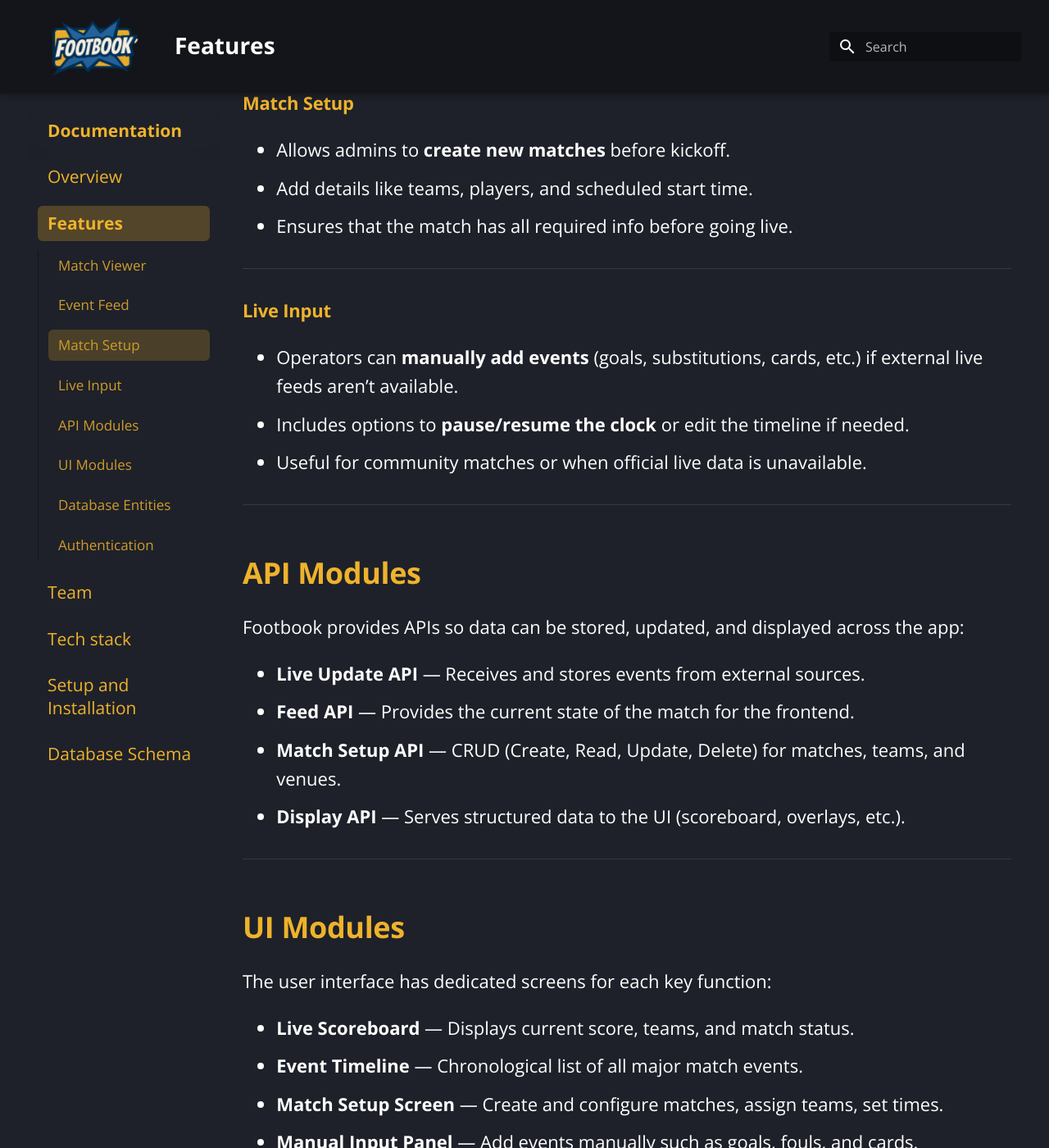
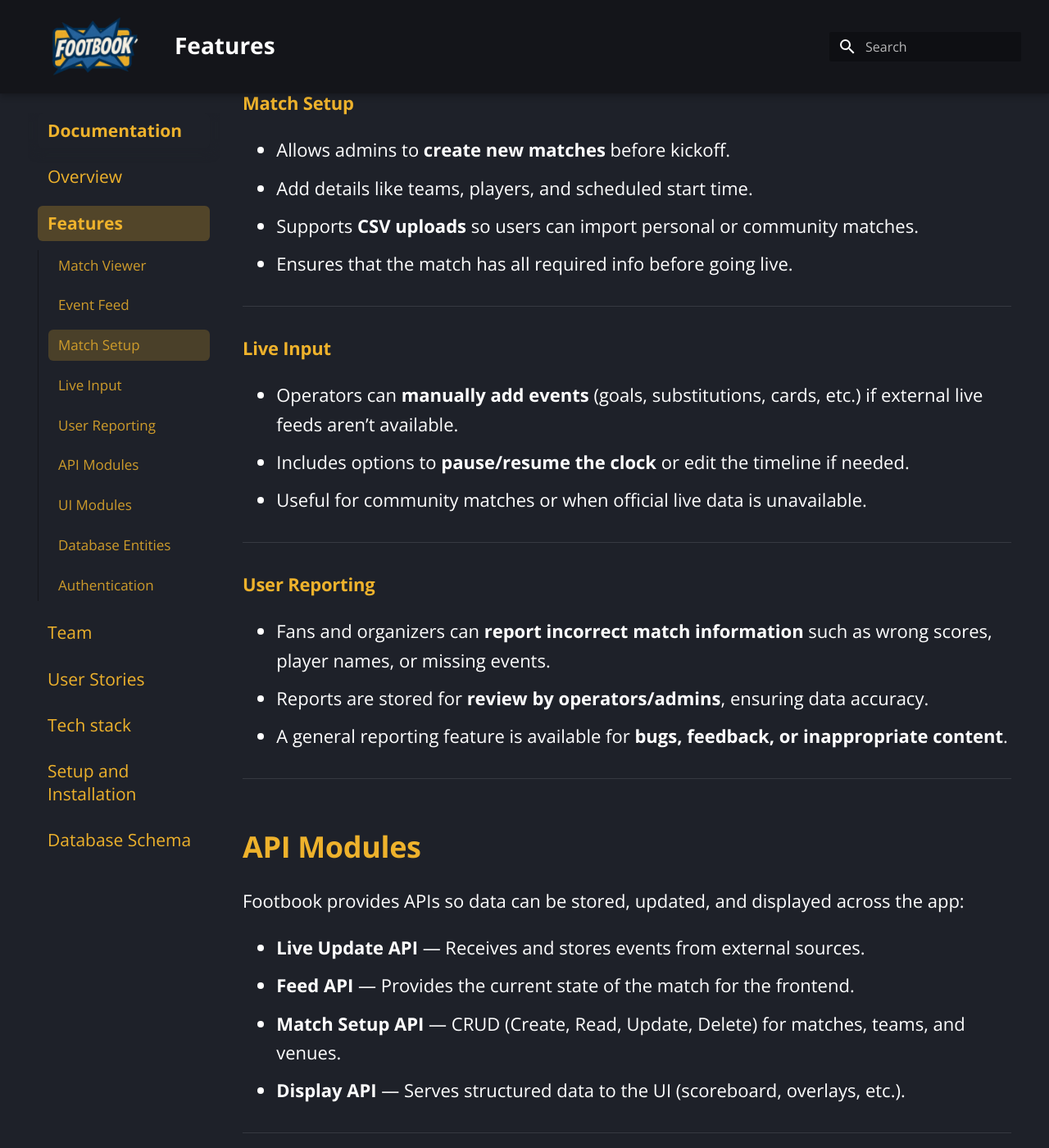
Before and after one commit to KamalLalloo/SDP-Documentation, an MkDocs documentation site: the page built from docs/features.md, in a window 1280 px wide and 1400 px high, scrolled down 937 px. Shown: the whole window at 82% size. Built offline with MkDocs 1.6.1 and Material for MkDocs 9.7.7, drawn with Linux system fonts in a browser that asks for light colours; some of the changed text lies outside the part shown.

Commit message:
added user stories

```diff
--- a/docs/features.md
+++ b/docs/features.md
@@ -24,6 +24,7 @@ Footbook provides a set of core features designed to deliver real-time football
 
 - Allows admins to **create new matches** before kickoff.
 - Add details like teams, players, and scheduled start time.
+- Supports **CSV uploads** so users can import personal or community matches.
 - Ensures that the match has all required info before going live.
 
 ---
@@ -33,6 +34,14 @@ Footbook provides a set of core features designed to deliver real-time football
 - Operators can **manually add events** (goals, substitutions, cards, etc.) if external live feeds aren’t available.
 - Includes options to **pause/resume the clock** or edit the timeline if needed.
 - Useful for community matches or when official live data is unavailable.
+
+---
+
+#### User Reporting
+
+- Fans and organizers can **report incorrect match information** such as wrong scores, player names, or missing events.
+- Reports are stored for **review by operators/admins**, ensuring data accuracy.
+- A general reporting feature is available for **bugs, feedback, or inappropriate content**.
 
 ---
 
@@ -55,6 +64,7 @@ The user interface has dedicated screens for each key function:
 - **Event Timeline** — Chronological list of all major match events.
 - **Match Setup Screen** — Create and configure matches, assign teams, set times.
 - **Manual Input Panel** — Add events manually such as goals, fouls, and cards.
+- **User Reporting Panel** — Allows fans to flag incorrect match data or send general feedback.
 
 ---
 
@@ -66,6 +76,7 @@ The backend uses Supabase (Postgres) to store structured data:
 - **Event Log** — List of timestamped events (goals, fouls, substitutions, etc.).
 - **Display State** — Current score, clock, possession, and game phase.
 - **Player & Team Data** — Rosters that can be synced or manually entered.
+- **Uploaded Match Data** — Imported CSV data for custom or community games.
 
 ---
 
--- a/mkdocs.yml
+++ b/mkdocs.yml
@@ -32,6 +32,7 @@ nav:
       - Overview: index.md
       - Features: features.md
       - Team: team.md
+      - User Stories: user_stories.md
       - Tech stack: tech-stack.md
       - Setup and Installation: setup.md
       - Database Schema: Database.md
```
Also changed, not shown: docs/user_stories.md (added, +31 -0 lines).
